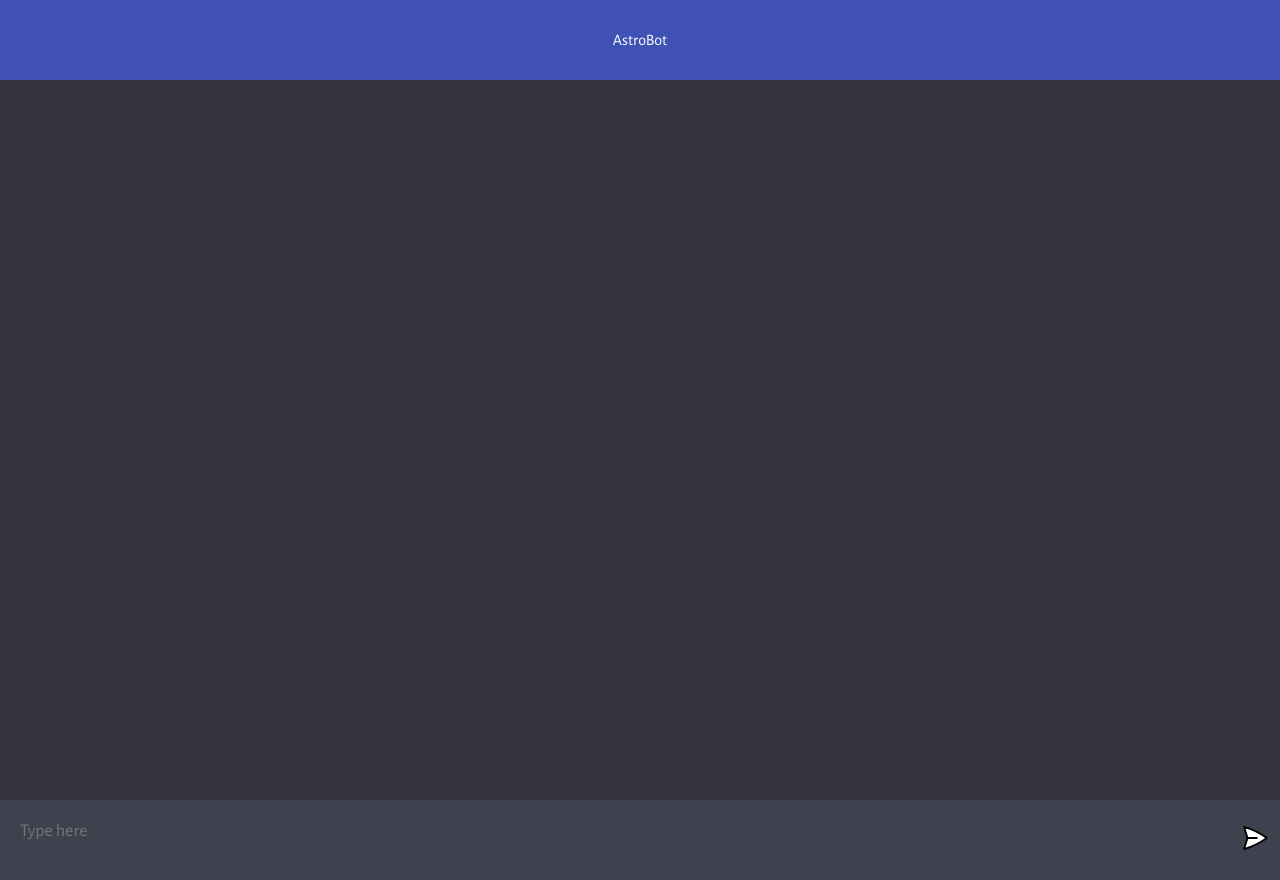
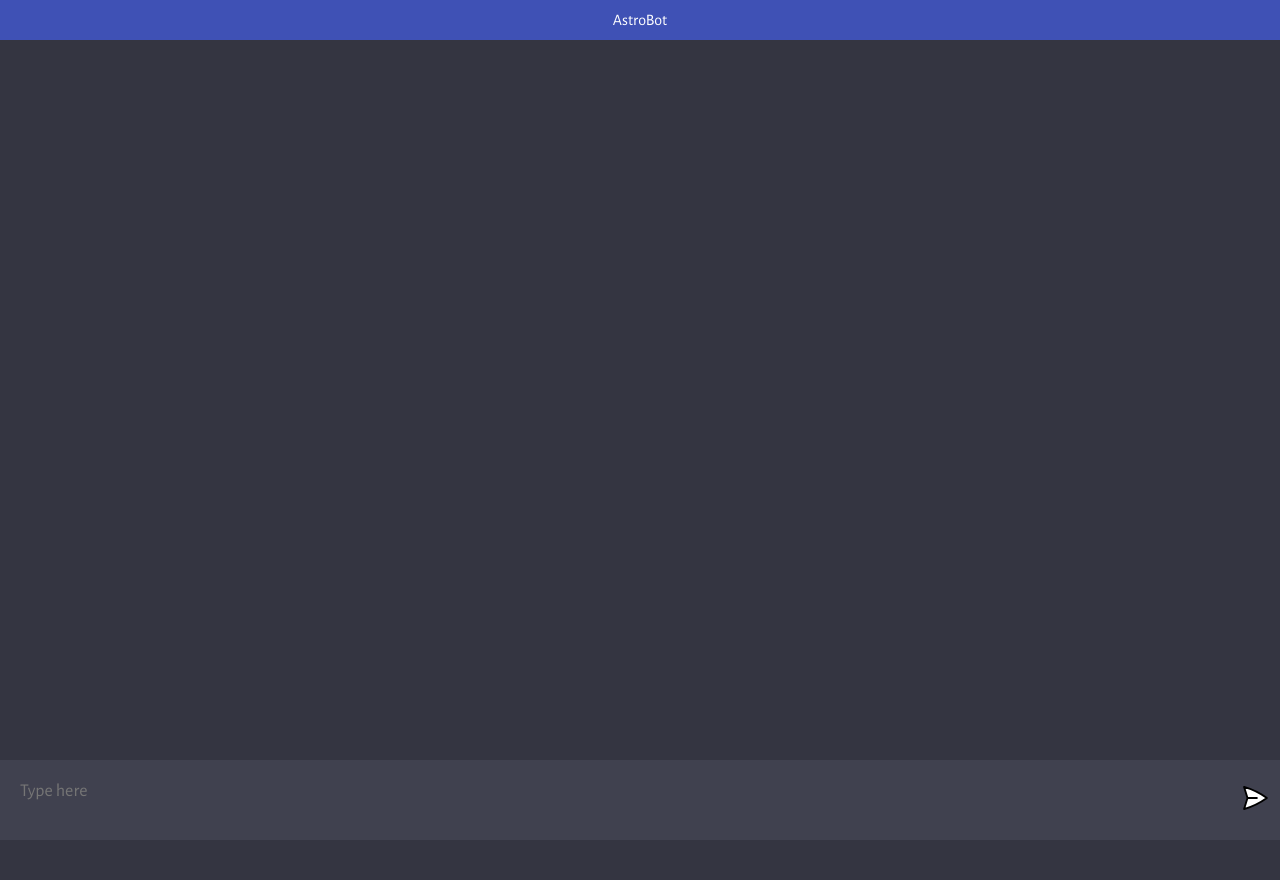
Before and after one commit to creativeisaiah/ai-helper, a website built with Vite: page client/index.html in a window 1280 px wide. After the commit the page ends 840 px from the top, so only its background shows below. Built offline with nearby package versions, Linux system fonts and the light colour scheme.

Commit message:
style changes

```diff
--- a/client/style.css
+++ b/client/style.css
@@ -17,7 +17,7 @@ body, html {
 }
 
 #banner {
-  height: 10vh; /* Adjust this value as necessary */
+  height: 5vh; /* Adjust this value as necessary */
   background-color: #3f51b5;
   color: #ffffff;
   display: flex;
```
